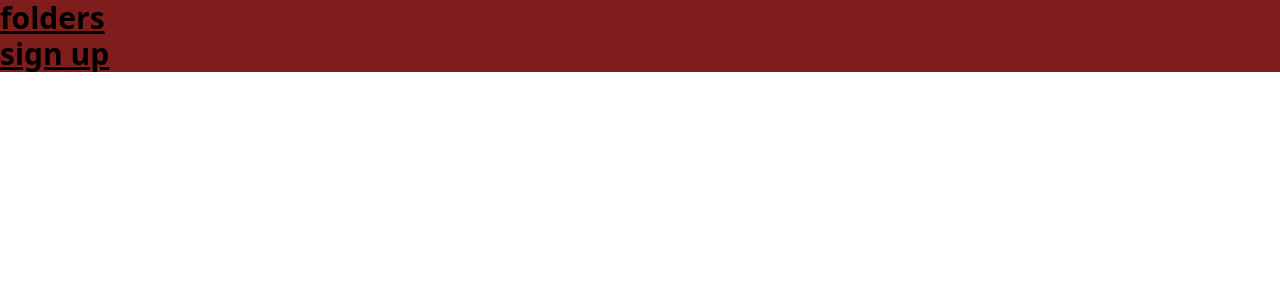
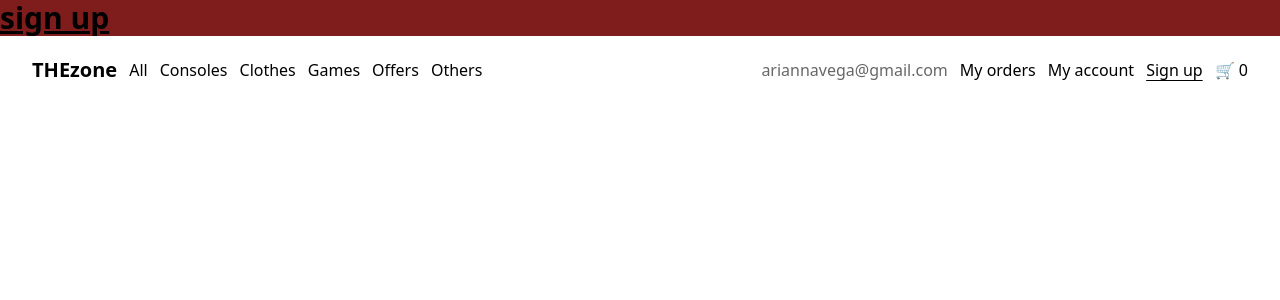
Before and after one commit to ariannagutirrzz/e-commerce, a React (Vite) app: page /sign-up in a window 1280 px wide. Shown: the top 300 px of the page. Built offline with nearby package versions, Linux system fonts and the light colour scheme.

Commit message:
NavBar created

```diff
--- /dev/null
+++ b/src/components/Navbar/index.jsx
@@ -0,0 +1,123 @@
+import { NavLink } from "react-router-dom"
+import React from "react"
+const NavBar = () => {
+
+    const activeStyle = 'underline underline-offset-4'
+
+    return (
+        <nav className="flex justify-between items-center fixed z-10 w-full py-5 px-8 ">
+            <ul className="flex items-center gap-3">
+                <li className="font-semibold text-xl">
+                    <NavLink to='/'>
+                        THEzone
+                    </NavLink>
+                </li>
+                <li>
+                    <NavLink
+                    to='/'
+                    className={({ isActive }) =>
+                    isActive ? activeStyle : undefined
+                }>
+                        All
+                    </NavLink>
+                </li>
+                <li>
+                    <NavLink
+                    to='/consoles'
+                    className={({ isActive }) =>
+                    isActive ? activeStyle : undefined
+                }>
+                        Consoles
+                    </NavLink>
+                </li>
+                <li>
+                    <NavLink
+                    to='/clothes'
+                    className={({ isActive }) =>
+                    isActive ? activeStyle : undefined
+                }>
+                        Clothes
+                    </NavLink>
+                </li>
+                <li>
+                    <NavLink
+                    to='/games'
+                    className={({ isActive }) =>
+                    isActive ? activeStyle : undefined
+                }>
+                        Games
+                    </NavLink>
+                </li>
+                <li>
+                    <NavLink
+                    to='/offers'
+                    className={({ isActive }) =>
+                    isActive ? activeStyle : undefined
+                }>
+                        Offers
+                    </NavLink>
+                </li>
+                <li>
+                    <NavLink
+                    to='/others'
+                    className={({ isActive }) =>
+                    isActive ? activeStyle : undefined
+                }>
+                        Others
+                    </NavLink>
+                </li>
+            </ul>
+            <ul className="flex items-center gap-3">
+                <li className="text-black/60">
+                    <NavLink
+                    to='/'
+                    className={({ isActive }) =>
+                    isActive ? activeStyle : undefined
+                }>
+                        ariannavega@gmail.com
+                    </NavLink>
+                </li>
+                <li>
+                    <NavLink
+                    to='/my-orders'
+                    className={({ isActive }) =>
+                    isActive ? activeStyle : undefined
+                }>
+                        My orders
+                    </NavLink>
+                </li>
+                <li>
+                    <NavLink
+                    to='/my-account'
+                    className={({ isActive }) =>
+                    isActive ? activeStyle : undefined
+                }>
+                        My account
+                    </NavLink>
+                </li>
+
+                <li>
+                    <NavLink
+                    to='/sign-up'
+                    className={({ isActive }) =>
+                    isActive ? activeStyle : undefined
+                }>
+                        Sign up
+                    </NavLink>
+                </li>
+                <li>
+                    <NavLink
+                    to='/'
+                    className={({ isActive }) =>
+                    isActive ? activeStyle : undefined
+                }>
+                        🛒 0
+                    </NavLink>
+                </li>
+
+            </ul>
+        </nav>
+    )
+}
+
+export default NavBar
--- a/src/main.jsx
+++ b/src/main.jsx
@@ -1,6 +1,6 @@
 import React from 'react'
 import ReactDOM from 'react-dom/client'
-import App from './components/App'
+import App from './pages/App'
 import './index.css'
 
 ReactDOM.createRoot(document.getElementById('root')).render(
--- a/src/components/App/index.jsx
+++ b/src/pages/App/index.jsx
@@ -7,7 +7,8 @@
 import SignUp from '../SignUp/index'
 import NotFound from '../NotFound/index'
 import Home from '../Home/index'
-import '../App/App.css'
+import NavBar from '../../components/Navbar'
+import './App.css'
 
 const AppRoutes = () => {
   let routes = useRoutes([
@@ -27,10 +28,10 @@
   return (
     <>
       <div className='text-3xl font-bold underline bg-red-900'>
-       folders
       </div>
       <BrowserRouter>
         <AppRoutes/>
+        <NavBar/>
       </BrowserRouter>
 
     </>
```
Also changed, not shown: src/pages/App/App.css (renamed from src/components/App/App.css), src/pages/Home/index.jsx (renamed from src/components/Home/index.jsx), src/pages/MyAccount/index.jsx (renamed from src/components/MyAccount/index.jsx), src/pages/MyOrder/index.jsx (renamed from src/components/MyOrder/index.jsx), src/pages/MyOrders/index.jsx (renamed from src/components/MyOrders/index.jsx), src/pages/NotFound/index.jsx (renamed from src/components/NotFound/index.jsx), src/pages/SignUp/index.jsx (renamed from src/components/SignUp/index.jsx).
